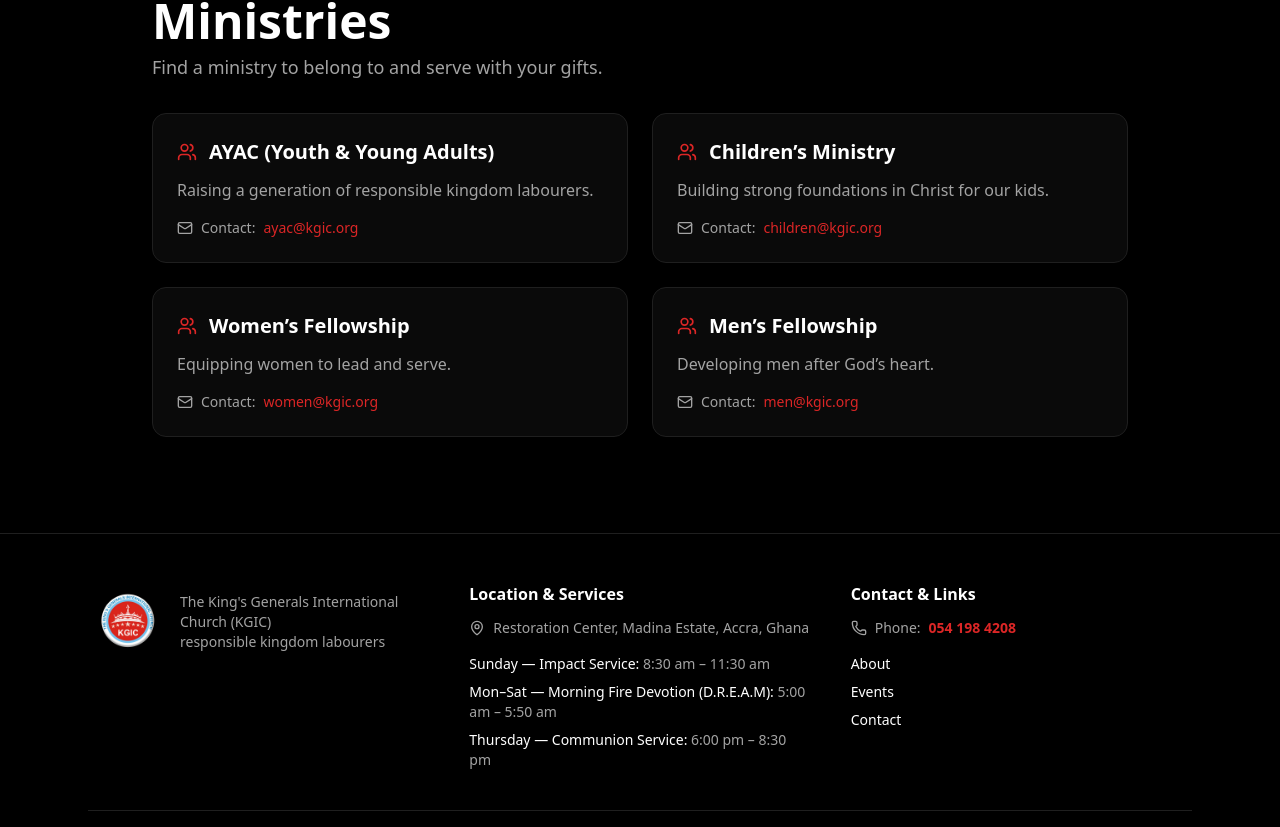
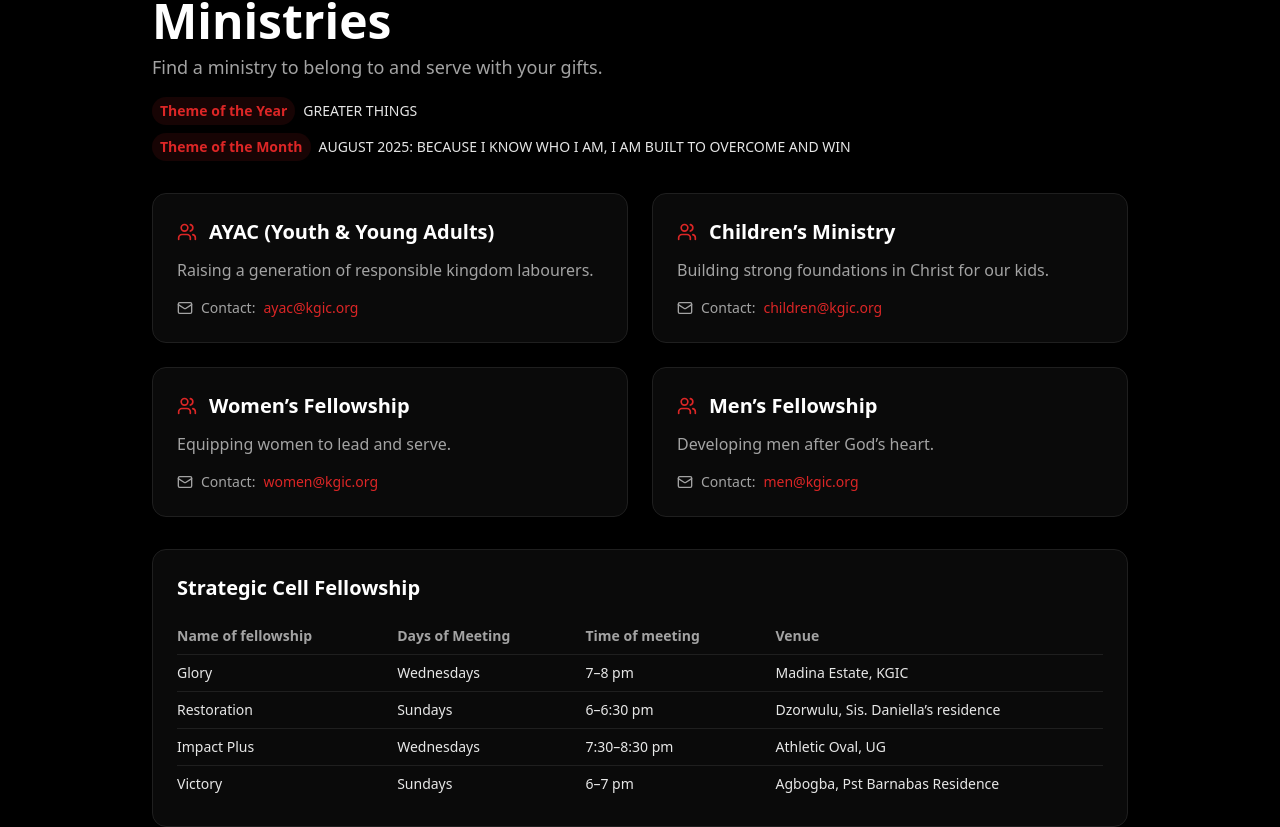
Before and after one commit to terryekoe/KGIC-web, a Next.js app in the folder web/: page /ministries in a window 1280 px wide. Shown: the part 191-1018 px from the top of the page. Built offline with nearby package versions, Linux system fonts and the light colour scheme.

Commit message:
Ministries: add Strategic Cell Fellowship table; add annual/monthly themes to Ministries and Live pages

```diff
--- a/web/app/live/page.tsx
+++ b/web/app/live/page.tsx
@@ -16,6 +16,16 @@ export default function LivePage() {
           </Link>
           <h1 className="text-3xl sm:text-4xl md:text-5xl font-bold mb-2">Live</h1>
           <p className="text-muted-foreground text-lg">Join our live services and events. When we are live, the stream will appear below.</p>
+          <div className="mt-4 grid gap-2 text-sm">
+            <div className="inline-flex flex-wrap items-center gap-2">
+              <span className="px-2 py-1 rounded-full bg-accent/10 text-accent font-semibold">Theme of the Year</span>
+              <span className="text-foreground/90">GREATER THINGS</span>
+            </div>
+            <div className="inline-flex flex-wrap items-center gap-2">
+              <span className="px-2 py-1 rounded-full bg-accent/10 text-accent font-semibold">Theme of the Month</span>
+              <span className="text-foreground/90">AUGUST 2025: BECAUSE I KNOW WHO I AM, I AM BUILT TO OVERCOME AND WIN</span>
+            </div>
+          </div>
         </div>
 
         <section className="rounded-xl border border-border bg-card p-4 sm:p-6">
--- a/web/app/ministries/page.tsx
+++ b/web/app/ministries/page.tsx
@@ -23,6 +23,16 @@ export default function MinistriesPage() {
           </Link>
           <h1 className="text-3xl sm:text-4xl md:text-5xl font-bold mb-2">Ministries</h1>
           <p className="text-muted-foreground text-lg">Find a ministry to belong to and serve with your gifts.</p>
+          <div className="mt-4 grid gap-2 text-sm">
+            <div className="inline-flex flex-wrap items-center gap-2">
+              <span className="px-2 py-1 rounded-full bg-accent/10 text-accent font-semibold">Theme of the Year</span>
+              <span className="text-foreground/90">GREATER THINGS</span>
+            </div>
+            <div className="inline-flex flex-wrap items-center gap-2">
+              <span className="px-2 py-1 rounded-full bg-accent/10 text-accent font-semibold">Theme of the Month</span>
+              <span className="text-foreground/90">AUGUST 2025: BECAUSE I KNOW WHO I AM, I AM BUILT TO OVERCOME AND WIN</span>
+            </div>
+          </div>
         </div>
 
         <section className="grid sm:grid-cols-2 gap-6">
@@ -40,6 +50,48 @@ export default function MinistriesPage() {
             </div>
           ))}
         </section>
+
+        <section className="mt-8 rounded-xl border border-border bg-card p-6">
+          <h2 className="font-semibold text-xl mb-4">Strategic Cell Fellowship</h2>
+          <div className="overflow-x-auto">
+            <table className="w-full text-sm">
+              <thead className="text-muted-foreground">
+                <tr>
+                  <th className="text-left py-2 pr-4">Name of fellowship</th>
+                  <th className="text-left py-2 pr-4">Days of Meeting</th>
+                  <th className="text-left py-2 pr-4">Time of meeting</th>
+                  <th className="text-left py-2">Venue</th>
+                </tr>
+              </thead>
+              <tbody className="text-foreground/90">
+                <tr className="border-t border-border">
+                  <td className="py-2 pr-4">Glory</td>
+                  <td className="py-2 pr-4">Wednesdays</td>
+                  <td className="py-2 pr-4">7–8 pm</td>
+                  <td className="py-2">Madina Estate, KGIC</td>
+                </tr>
+                <tr className="border-t border-border">
+                  <td className="py-2 pr-4">Restoration</td>
+                  <td className="py-2 pr-4">Sundays</td>
+                  <td className="py-2 pr-4">6–6:30 pm</td>
+                  <td className="py-2">Dzorwulu, Sis. Daniella’s residence</td>
+                </tr>
+                <tr className="border-t border-border">
+                  <td className="py-2 pr-4">Impact Plus</td>
+                  <td className="py-2 pr-4">Wednesdays</td>
+                  <td className="py-2 pr-4">7:30–8:30 pm</td>
+                  <td className="py-2">Athletic Oval, UG</td>
+                </tr>
+                <tr className="border-t border-border">
+                  <td className="py-2 pr-4">Victory</td>
+                  <td className="py-2 pr-4">Sundays</td>
+                  <td className="py-2 pr-4">6–7 pm</td>
+                  <td className="py-2">Agbogba, Pst Barnabas Residence</td>
+                </tr>
+              </tbody>
+            </table>
+          </div>
+        </section>
       </main>
 
       <Footer />
```
